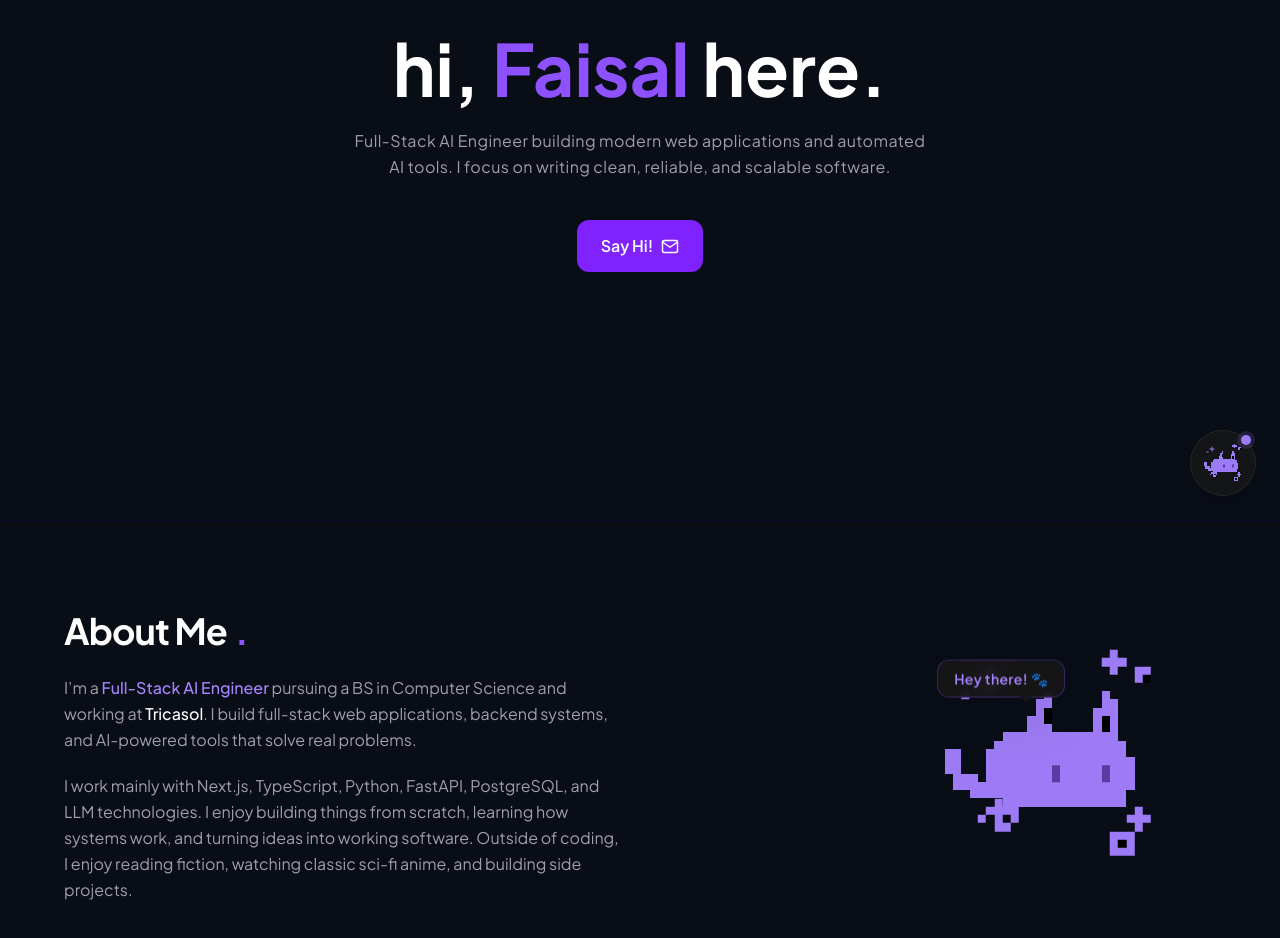
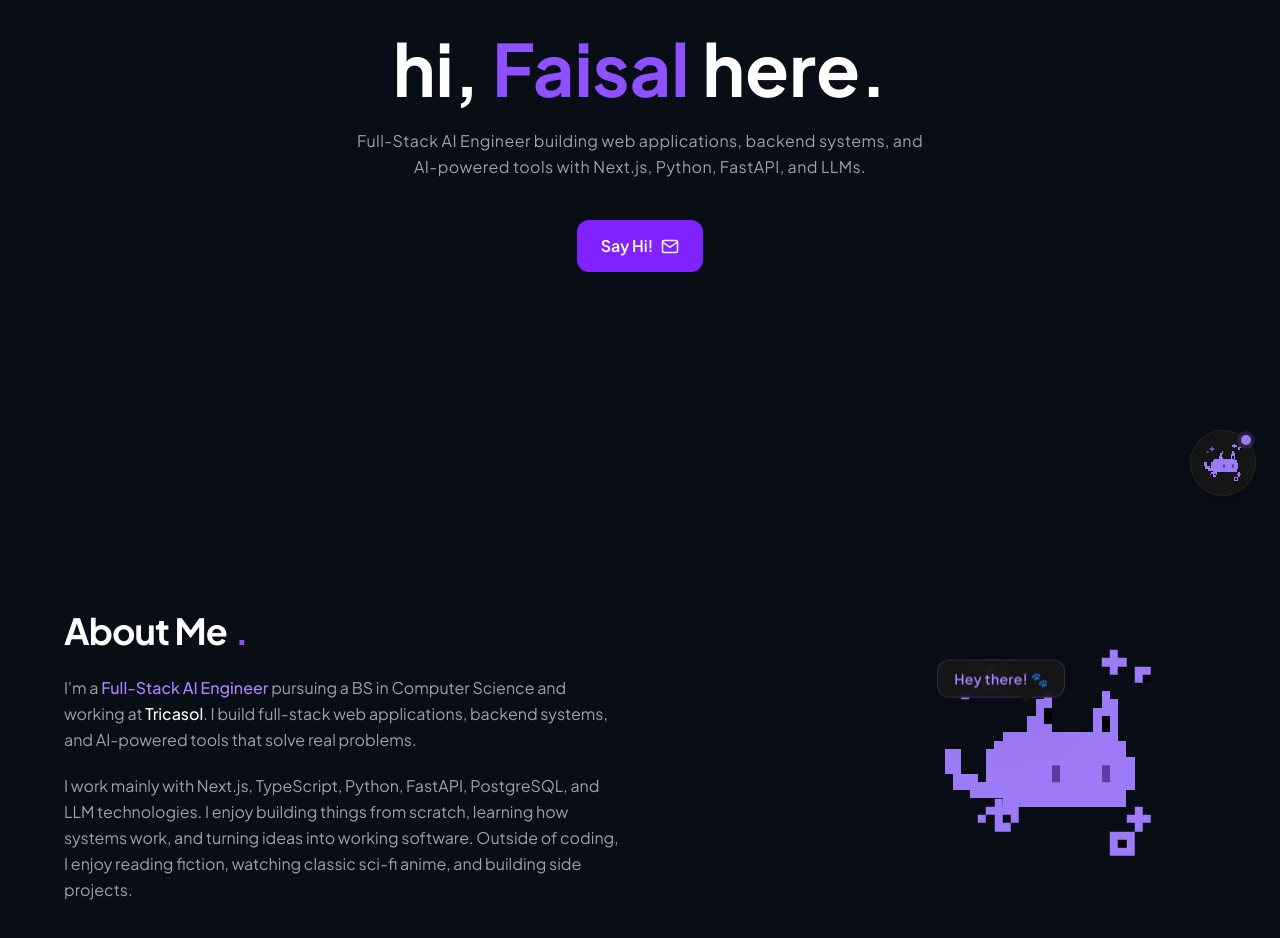
Before and after one commit to kaze1-dev/portfolio, a Next.js app: page / in a window 1280 px wide. Shown: the part 280-1218 px from the top of the page. Built offline with nearby package versions, Linux system fonts and the light colour scheme.

Commit message:
feat; update hero section

```diff
--- a/components/About.tsx
+++ b/components/About.tsx
@@ -14,7 +14,7 @@ const About = () => {
 
           <div className="space-y-5 text-base leading-relaxed">
             <p>
-              I’m a{" "}
+              I'm a{" "}
               <span className="text-violet-400 font-medium">
                 Full-Stack AI Engineer
               </span>{" "}
--- a/components/Hero.tsx
+++ b/components/Hero.tsx
@@ -8,8 +8,10 @@ const Hero = () => {
         <h1 className="text-5xl sm:text-7xl md:text-7xl font-extrabold text-white mb-6 select-none font-sans">
           hi, <span className="text-violet-500">Faisal</span> here.
         </h1>
+
         <p className="text-base text-zinc-400 max-w-xl mb-10 leading-relaxed tracking-wide">
-          Full-Stack AI Engineer building modern web applications and automated AI tools. I focus on writing clean, reliable, and scalable software.
+          Full-Stack AI Engineer building web applications, backend systems, and
+          AI-powered tools with Next.js, Python, FastAPI, and LLMs.
         </p>
         <a
           href="mailto:kaze000111@gmail.com"
```
